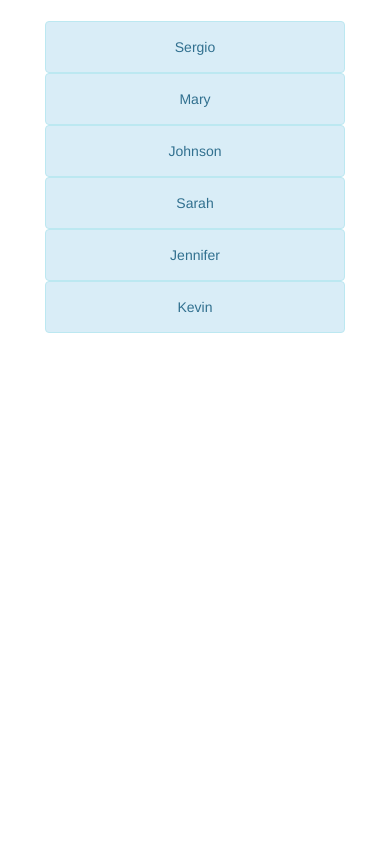
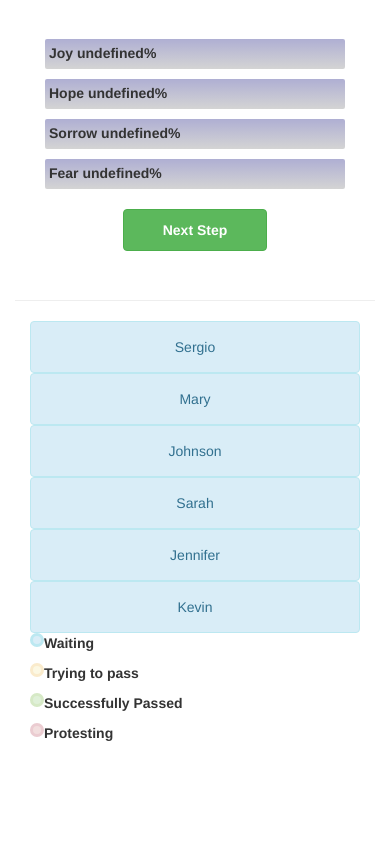
Before and after one commit to mviz/ACORE, a Django app: page / in a window 390 px wide. Shown: the part 2767-3609 px from the top of the page. Before the commit the page ends 3100 px from the top, so only its background shows below. Run offline with Django 3.2, Linux system fonts and the light colour scheme; data that the repository does not hold is empty; some libraries are stand-ins or nearby versions.

Commit message:
Simplified the user interace into two columns. Added a legend for the names. Added a header for the game status. Seemingly fixed the new game button but not certain (magic)

```diff
--- a/surveys/templates/surveys/home.html
+++ b/surveys/templates/surveys/home.html
@@ -6,14 +6,18 @@
 {% block title %}The Game{% endblock title %}
 
 {% block page_content %}
-    <div class="col-sm-2">
-        <button id="nextStep" class="btn btn-success" type="button"> Next Step </button>
-    </div>
+    <div style='height:4em; width:100%; background-color:#333; margin-bottom:1.5cm;'> <h3 id='gameStatus' style='color:#ffffff; text-align:center; padding-top:0.5em; padding-left:0px; padding-right:0px; font-family:Helvetica, Arial;'> </h3> </div>
     <div class="col-sm-7" id="npcDiv" style='position:relative'></div>
-    <div class="col-sm-3">
-        <div class="col-sm-2"> </div>
+    <div class="col-sm-5" style='height:75vh;'>
+        <div class='center-block'> <button id="nextStep" class="btn btn-success center-block" type="button" style='width:40%; height:3em; margin:auto;'><strong> Next Step </strong> </button> </div>
+        <div class='page-header'> </div>
         <div id='scoreboard' class="col-sm-8"> </div>
-        <div class="col-sm-2"> </div>
+        <div class="col-sm-4" >
+            <div display='inline' style='background-color:#d9edf7; border-radius:50%; border-style:solid; border-color:#bce8f1; height:1em; width:1em; float:left;'></div> <p> <strong> Waiting </strong> </p>
+            <div display='inline' style='background-color:#fcf8e3; border-radius:50%; border-style:solid; border-color:#faebcc; height:1em; width:1em; float:left;'></div> <p> <strong> Trying to pass </strong> </p>
+            <div display='inline' style='background-color:#dff0d8; border-radius:50%; border-style:solid; border-color:#d6e9c6; height:1em; width:1em; float:left;'></div> <p> <strong> Successfully Passed </strong> </p>
+            <div display='inline' style='background-color:#f2dede; border-radius:50%; border-style:solid; border-color:#ebccd1; height:1em; width:1em; float:left;'></div> <p> <strong> Protesting </strong> </p>
+        </div>
     </div>
 
 {% endblock page_content %}
@@ -21,6 +25,9 @@
 
 {% block css %}
 <style>
+    body{
+        background-color:#ffffff;
+    }
     * {
         font-family: Helvetica, Arial;
     }
@@ -161,6 +168,19 @@
                 var gameStatus = npcData["gameStatus"];
                 var passingNPCs = npcData["passing_list"];
 
+                var gameStatusTitle;
+                if(gameStatus == 'initial'){
+                    gameStatusTitle = 'Planning';
+                }else if (gameStatus == 'protest?'){
+                    gameStatusTitle = 'Protesting';
+                }else if (gameStatus == 'penultimate'){
+                    gameStatusTitle = 'Passing';
+                }else{
+                    gameStatusTitle = 'Rest';
+                }
+                $('#gameStatus').html(gameStatusTitle);
+
+                $('#gameStatus').html(gameStatusTitle);
                 for(var i = 0; i < npcCount; i++){
                     $("<div id='npcParent" + (i+1) + "' class='col-sm-12 npc-container'> </div>").appendTo("#npcDiv");
 
@@ -265,6 +285,18 @@
                         $('#feartext_' + nameList[i]).text('Fear ' + getEmotionPercent(emotionList[i][3]) + '%');
                         $('#fearbar_'+nameList[i]).width(getEmotionPercent(emotionList[i][3]) + '%');
                     }
+
+                    var gameStatusTitle;
+                    if(gameStatus == 'initial'){
+                        gameStatusTitle = 'Planning';
+                    }else if (gameStatus == 'protest?'){
+                        gameStatusTitle = 'Protesting';
+                    }else if (gameStatus == 'penultimate'){
+                        gameStatusTitle = 'Passing';
+                    }else{
+                        gameStatusTitle = 'Rest';
+                    }
+                    $('#gameStatus').html(gameStatusTitle);
             }
             xmlhttp.send();
         }
--- a/surveys/views.py
+++ b/surveys/views.py
@@ -133,8 +133,9 @@
 def reinitialize_data(request):
     # Resets the NPC data so that the model can be played more than once.
     # Currently doesn't always work, for some unknown reason. TODO.
-    global line, counter
+    global line, counter, nameList
     counter = 0 #yathi
+    nameList = ["Smith", "Johnson", "William", "Mary", "David", "Jennifer", "Chris", "Lisa", "Edward", "Laura", "Sergio", "Sarah", "Emilie", "Matthew", "Kevin", "Liam", "Ahmed", "Merriam"]
     initialize(numInLine = 6) #TODO name list will eventually run out
     line_length = 6
     json_response = {
--- a/templates/_layouts/base.html
+++ b/templates/_layouts/base.html
@@ -9,7 +9,7 @@
     {% block css %}{% endblock css %}
     {% block js %}{% endblock js %}
 </head>
-<body>
+<body style='background-color:#eee;'>
     <nav class="navbar navbar-inverse navbar-fixed-top" role="navigation">
       <div class="container">
         <div class="navbar-header">
@@ -31,9 +31,9 @@
         </div>
       </div>
     </nav>
-    <div class='jumbotron'> </div>
+    <div style='height:4em'> </div>
 
-    <div class="container">
+    <div class="container" style='background-color:#ffffff; height:100%; padding-left:0px; padding-right:0px;'>
         {% block page_content %}{% endblock page_content %}
     </div>
 
```
